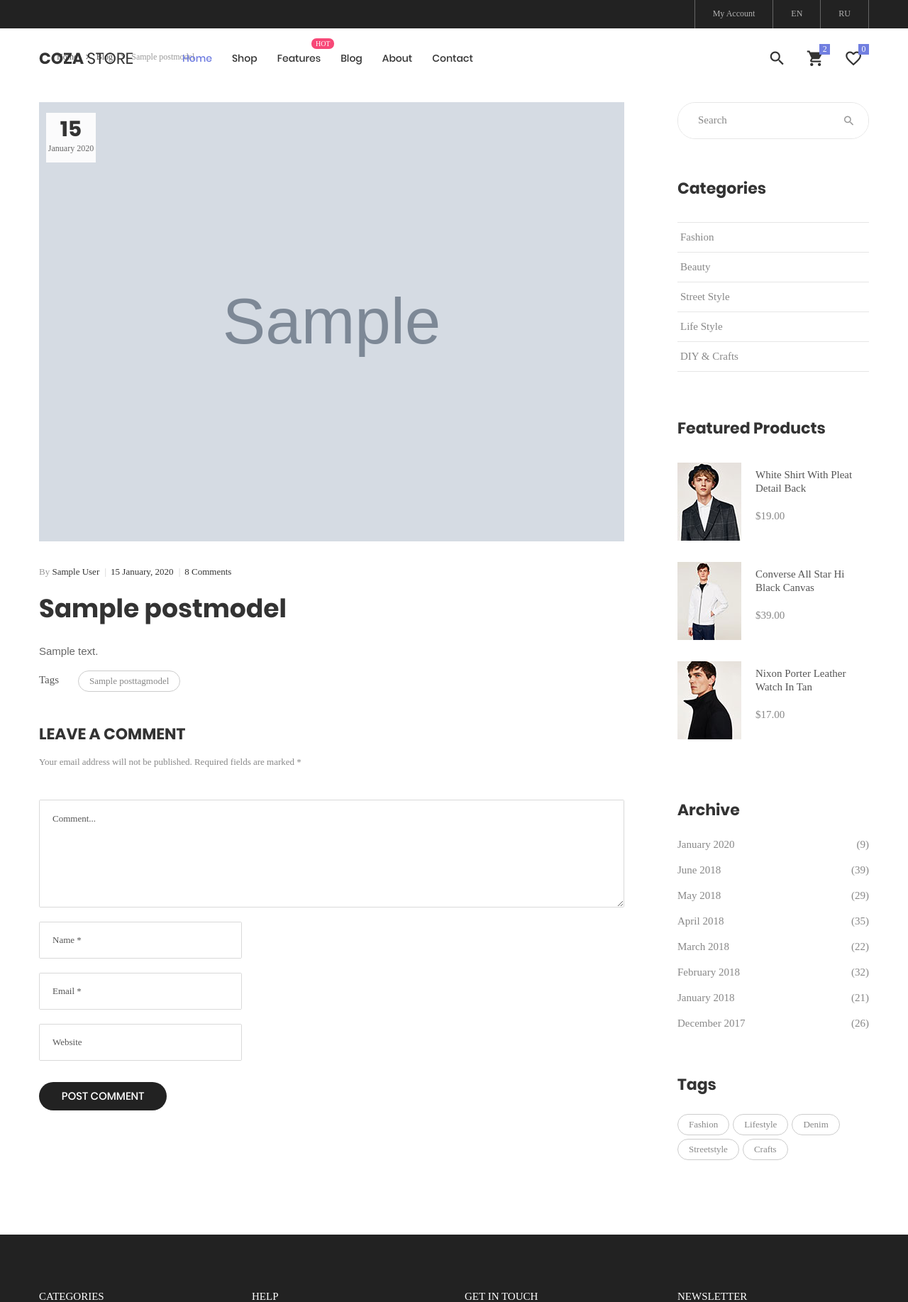
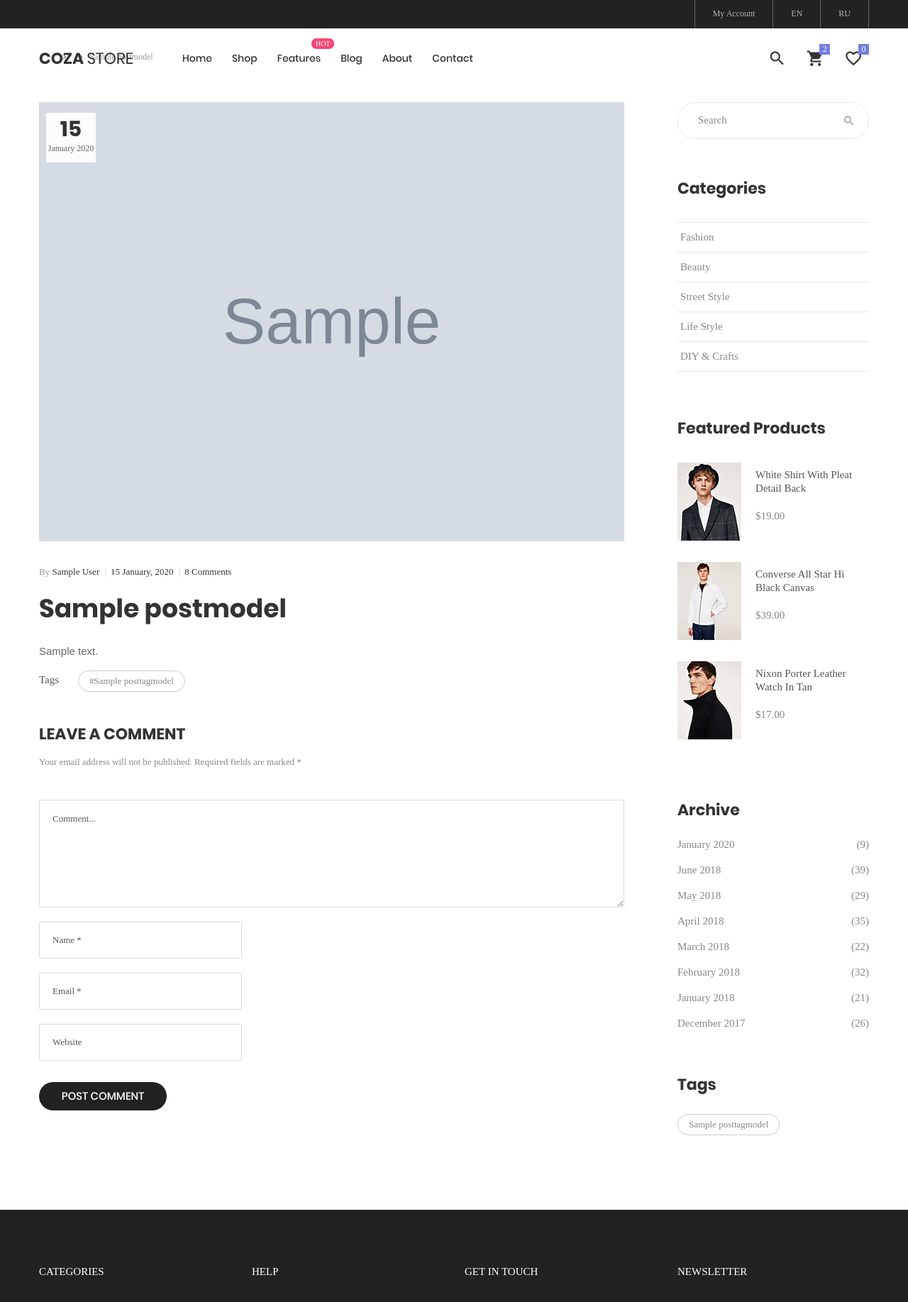
Before and after one commit to Jasur16/clothing-world, a Django app: page /blogs/1/posts/ in a window 1280 px wide. Shown: the top 1835 px of the page at 71% size. Run offline with Django 4.2, Linux system fonts and the light colour scheme; tables that the repository leaves empty hold one stand-in row (values such as "Sample post"); grey boxes marked "Sample" are stand-in pictures; some libraries are stand-ins or nearby versions; some web fonts are replaced.

Commit message:
requirement.txt

```diff
--- a/templates/blog-detail.html
+++ b/templates/blog-detail.html
@@ -6,17 +6,15 @@
 <div class="container">
     <div class="bread-crumb flex-w p-l-25 p-r-15 p-t-30 p-lr-0-lg">
         <a href="{% url 'pages:home' %}" class="stext-109 cl8 hov-cl1 trans-04">
-            Home
             <i class="fa fa-angle-right m-l-9 m-r-10" aria-hidden="true"></i>
         </a>
 
         <a href="{% url 'blogs:posts' %}" class="stext-109 cl8 hov-cl1 trans-04">
-            Blog
             <i class="fa fa-angle-right m-l-9 m-r-10" aria-hidden="true"></i>
         </a>
 
         <span class="stext-109 cl4">
-				{{ object.title }}
+			{{ object.title }}
 			</span>
     </div>
 </div>
@@ -76,7 +74,7 @@
                             <a href="#"
                                class="flex-c-m stext-107 cl6 size-301 bor7 p-lr-15 hov-tag1 trans-04 m-r-5 m-b-5">
                                 {% for tag in object.tag.values %}
-                                    {{ tag.name }}
+                                    #{{ tag.name }}
                                 {% endfor %}
                             </a>
                         </div>
@@ -338,27 +336,9 @@
                         <div class="flex-w m-r--5">
                             <a href="#"
                                class="flex-c-m stext-107 cl6 size-301 bor7 p-lr-15 hov-tag1 trans-04 m-r-5 m-b-5">
-                                Fashion
-                            </a>
-
-                            <a href="#"
-                               class="flex-c-m stext-107 cl6 size-301 bor7 p-lr-15 hov-tag1 trans-04 m-r-5 m-b-5">
-                                Lifestyle
-                            </a>
-
-                            <a href="#"
-                               class="flex-c-m stext-107 cl6 size-301 bor7 p-lr-15 hov-tag1 trans-04 m-r-5 m-b-5">
-                                Denim
-                            </a>
-
-                            <a href="#"
-                               class="flex-c-m stext-107 cl6 size-301 bor7 p-lr-15 hov-tag1 trans-04 m-r-5 m-b-5">
-                                Streetstyle
-                            </a>
-
-                            <a href="#"
-                               class="flex-c-m stext-107 cl6 size-301 bor7 p-lr-15 hov-tag1 trans-04 m-r-5 m-b-5">
-                                Crafts
+                                {% for tag in object.tag.values %}
+                                {{ tag.name }}
+                                {% endfor %}
                             </a>
                         </div>
                     </div>
--- a/templates/layouts/navbar.html
+++ b/templates/layouts/navbar.html
@@ -35,7 +35,7 @@
 					<!-- Menu desktop -->
 					<div class="menu-desktop">
 						<ul class="main-menu">
-							<li class="active-menu">
+							<li class="{% if request.path == '/' %}active-menu{% endif %}">
 								<a href="{% url 'pages:home' %}">Home</a>
 								<ul class="sub-menu">
 									<li><a href="index.html">Homepage 1</a></li>
@@ -44,23 +44,23 @@
 								</ul>
 							</li>
 
-							<li>
+							<li class="{% if request.path == 'shop/' %}active-menu{% endif %}">
 								<a href="product.html">Shop</a>
 							</li>
 
-							<li class="label1" data-label1="hot">
+							<li class="label1 {% if request.path == 'features/' %}active-menu{% endif %}" data-label1="hot">
 								<a href="shoping-cart.html">Features</a>
 							</li>
 
-							<li>
+							<li class="{% if request.path == 'blogs/' %}active-menu{% endif %}">
 								<a href="{% url 'blogs:posts' %}">Blog</a>
 							</li>
 
-							<li>
+							<li class="{% if request.path == 'about/' %}active-menu{% endif %}">
 								<a href="about.html">About</a>
 							</li>
 
-							<li>
+							<li class="{% if request.path == 'features/' %}active-menu{% endif %}">
 								<a href="{% url 'pages:contact' %}">Contact</a>
 							</li>
 						</ul>
```
Also changed, not shown: requirements.txt (added, +9 -0 lines).
